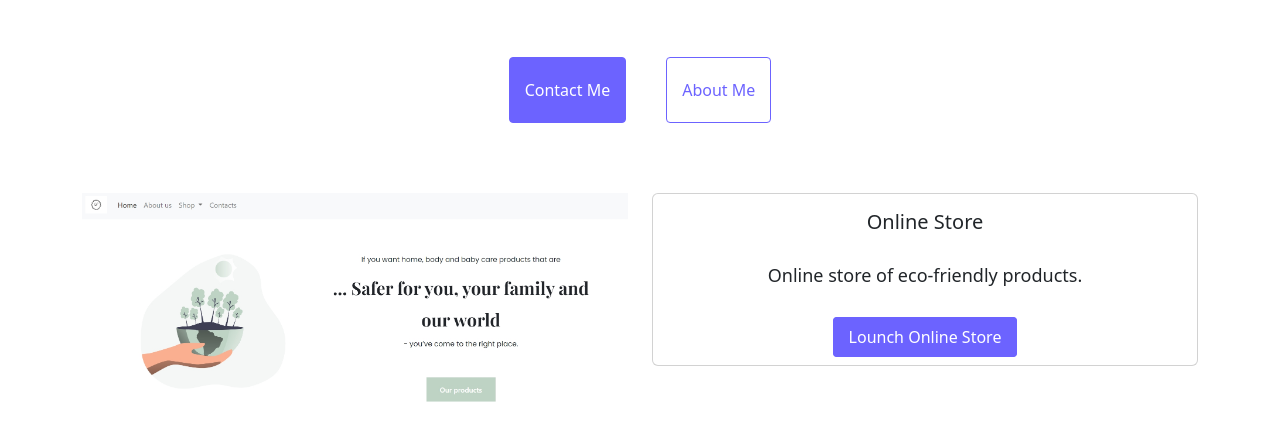
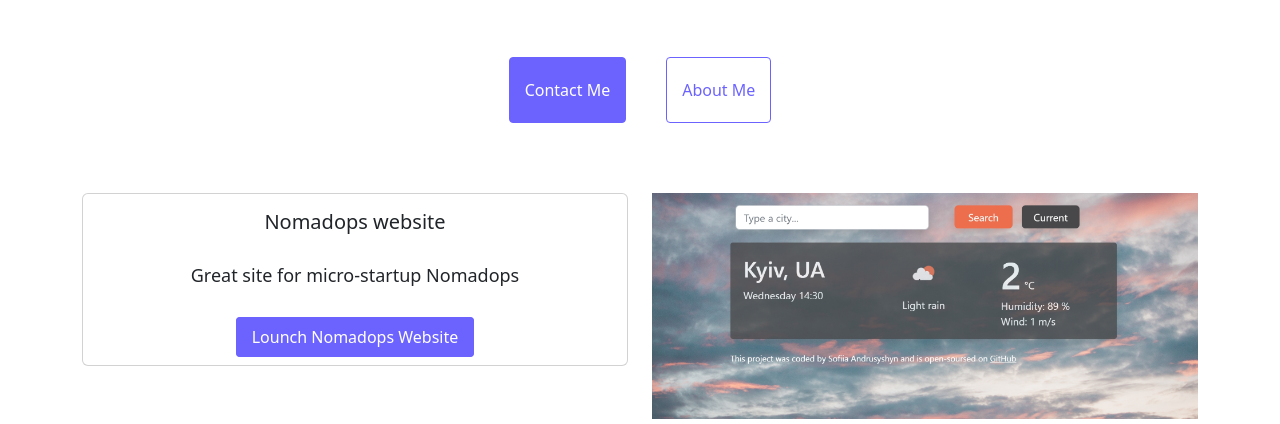
Before and after one commit to SofiiCode/About-me, a plain HTML site: page index.html in a window 1280 px wide. Shown: the part 328-752 px from the top of the page. Drawn offline with nearby package versions, Linux system fonts and the light colour scheme.

Commit message:
some styles

```diff
--- a/index.html
+++ b/index.html
@@ -60,6 +60,21 @@
       </nav>
       <div class="conteiner project-wrapper">
         <div class="row mb-2">
+
+          <div class="col-6 project-card-container">
+            <div class="card text-center ">
+              <div class="card-body">
+                <h5 class="card-title">Nomadops website</h5>
+                <p class="card-text bg-white">Great site for micro-startup Nomadops</p>
+                <a href="https://cheerful-treacle-8addb7.netlify.app/" class="btn-my contact-link">Lounch Nomadops website</a>
+              </div>
+            </div>
+          </div>
+           <div class="col-6 img-container ">
+                <img src="/images/weather.jpg" alt="Weather project" class="img-fluid">
+            </div>
+        </div>
+        <div class="row mb-2">
           <div class="col-6 img-container ">
             <img src="/images/store.jpg" alt="Online Store project" class="img-fluid">
           </div>
```
Also changed, not shown: about.html (+4 -1 lines).
